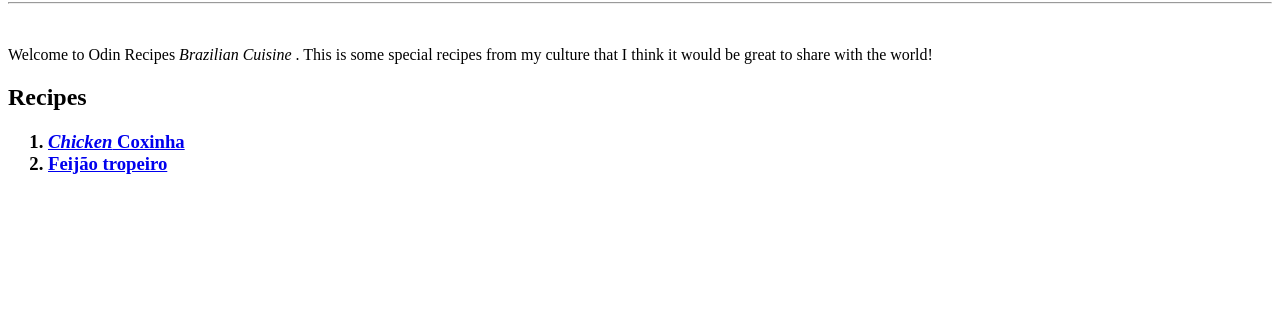
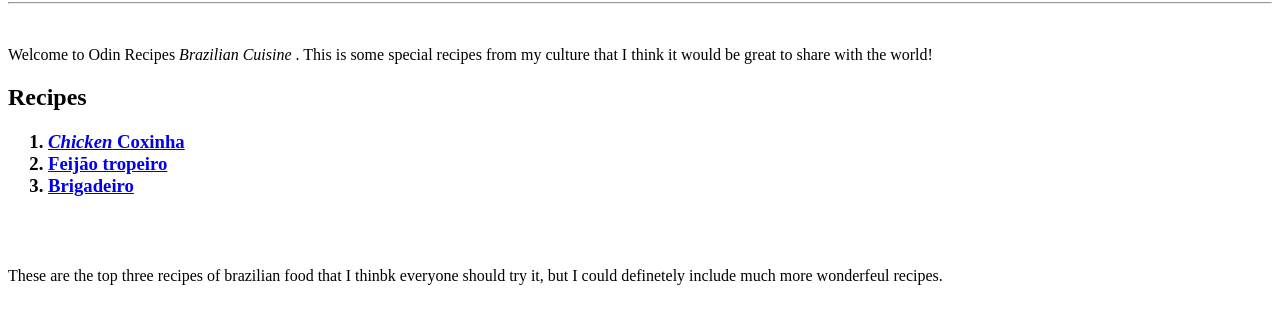
Before and after one commit to MikaBraga/odin-recipes, a plain HTML site: page index.html in a window 1280 px wide. Shown: the part 78-402 px from the top of the page. Drawn offline with Linux system fonts and the light colour scheme.

Commit message:
Brigadeiro added, and page finished

```diff
--- a/index.html
+++ b/index.html
@@ -14,6 +14,10 @@
     <p><ol><h3>
         <li><a href="Recipes/Coxinha.html"><em>Chicken</em> Coxinha</a></li>
         <li><a href="Recipes/Feijao-Tropeiro.html">Feijão tropeiro</a></li>
+        <li><a href="Recipes/Brigadeiro.html">Brigadeiro</a></li>
     </ol></p></h3></p>
+    <br><br>
+    <p>These are the top three recipes of brazilian food that I thinbk everyone should try it, but I could definetely include much more wonderfeul recipes.</p>
+    <br><br>
 </body>
 </html>
```
